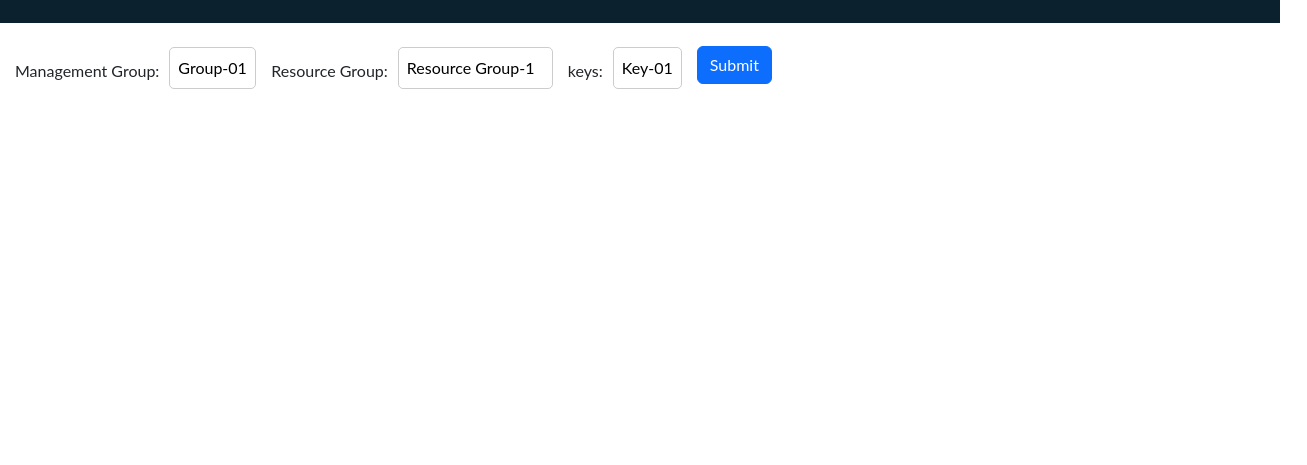
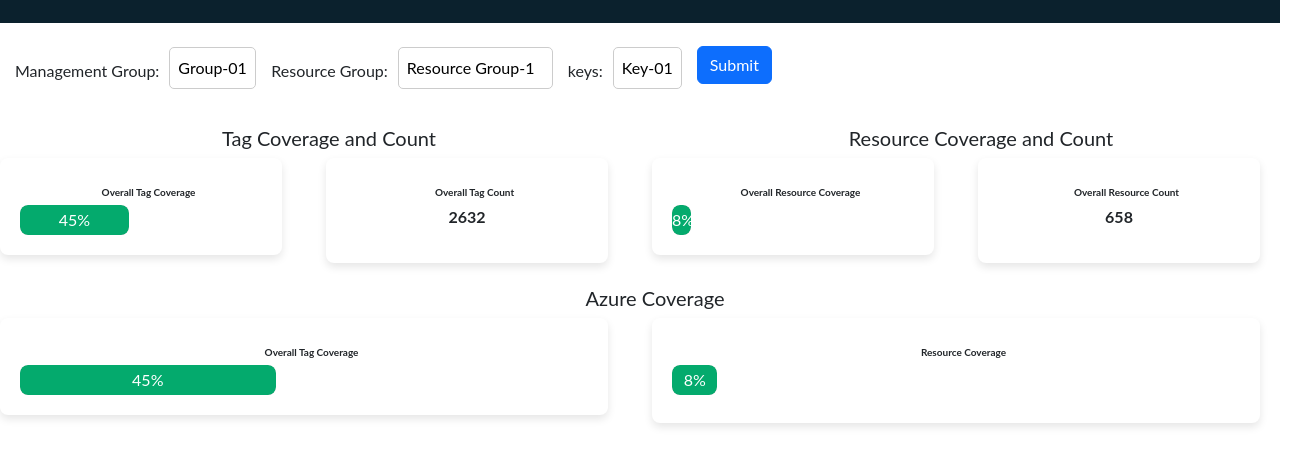
Before and after one commit to shashanktu/GEICO, a plain HTML site: page tagged.HTML in a window 1280 px wide. Shown: the part 99-564 px from the top of the page, 1307 px wide, since content can reach past the window. Drawn offline with nearby package versions, Linux system fonts and the light colour scheme.

Commit message:
push on 24th jan

```diff
--- a/tagged.HTML
+++ b/tagged.HTML
@@ -1,9 +1,12 @@
 <!DOCTYPE html>
 <html>
+
 <head>
   <title>Untagged</title>
 
-<link href="https://cdn.jsdelivr.net/npm/bootstrap@5.3.2/dist/css/bootstrap.min.css" rel="stylesheet" integrity="sha384-T3c6CoIi6uLrA9TneNEoa7RxnatzjcDSCmG1MXxSR1GAsXEV/Dwwykc2MPK8M2HN" crossorigin="anonymous">
+  <link href="https://cdn.jsdelivr.net/npm/bootstrap@5.3.2/dist/css/bootstrap.min.css" rel="stylesheet"
+    integrity="sha384-T3c6CoIi6uLrA9TneNEoa7RxnatzjcDSCmG1MXxSR1GAsXEV/Dwwykc2MPK8M2HN" crossorigin="anonymous">
+
   <style>
     body {
       font-family: "Lato", sans-serif;
@@ -44,15 +47,20 @@
     }
 
     @media screen and (max-height: 450px) {
-  .sidenav {padding-top: 15px;}
-  .sidenav a {font-size: 20px;}
+      .sidenav {
+        padding-top: 15px;
+      }
+
+      .sidenav a {
+        font-size: 20px;
+      }
     }
 
 
     .panel {
       display: none;
       padding: 0 18px;
-            background-color:black;
+      background-color: black;
       overflow: hidden;
     }
 
@@ -77,18 +85,22 @@
 
 
     .navbar-toggler {
-      order: -1; /* Move the navbar-toggler to the left */
+      order: -1;
+      /* Move the navbar-toggler to the left */
     }
 
     td b {
-    font-weight: 570; /* You can use values like 'normal', 'lighter', or specific numeric values */
+      font-weight: 570;
+      /* You can use values like 'normal', 'lighter', or specific numeric values */
     }
+
     header {
       background-color: #0b212d;
       color: #fff;
       padding: 10px;
 
     }
+
     .dropdown-container {
       display: flex;
       /* flex-direction: column; Display dropdowns in a column */
@@ -121,13 +133,13 @@ td b {
     label {
       font-size: 16px;
       margin-bottom: 5px;
-      margin-left: 15px;/* Add some margin between labels and dropdowns */
+      margin-left: 15px;
+      /* Add some margin between labels and dropdowns */
     }
 
     .button {
       margin-left: 15px;
       margin-top: -17px
-
     }
 
     .container {
@@ -136,22 +148,98 @@ td b {
       align-items: center;
       margin: 20px;
 
+
     }
-        .doughnut-container {
-            text-align: center;
-        }
-        canvas {
-            max-width: 400px;
-        }
+
     .count-box {
       border: 1px solid #ddd;
       padding: 10px;
       text-align: center;
     }
 
+
+    .progress-container {
+      display: flex;
+      width: 100%;
+      margin-bottom: 20px;
+    }
+
+    .box {
+      flex: 1;
+      box-shadow: 0 4px 8px rgba(0, 0, 0, 0.1);
+      background-color: #fff;
+      border-radius: 8px;
+      padding: 20px;
+      text-align: center;
+      margin-right: 20px;
+    }
+
+    .box1 {
+      flex: 1;
+      box-shadow: 0 4px 8px rgba(0, 0, 0, 0.1);
+      background-color: #fff;
+      border-radius: 8px;
+      padding: 20px;
+      text-align: center;
+      margin-right: 20px;
+      height: 105px;
+    }
+
+    h2 {
+      color: #333;
+    }
+
+    #myProgress1 {
+      width: 45%;
+      background-color: #ddd;
+      border-radius: 8px;
+      overflow: hidden;
+    }
+
+    #myProgress2 {
+      width: 8%;
+      background-color: #ddd;
+      border-radius: 8px;
+      overflow: hidden;
+    }
+
+    #myProg {
+      text-align: center;
+      width: 45%;
+      background-color: #fff;
+      border-radius: 8px;
+      overflow: hidden;
+    }
+
+
+    #myBar1 {
+      height: 30px;
+      background-color: #04AA6D;
+      text-align: center;
+      line-height: 30px;
+      color: white;
+      transition: width 0.5s ease;
+      border-radius: 8px;
+      box-shadow: 0 2px 4px rgba(0, 0, 0, 0.2);
+    }
+
+    #myBar2 {
+      height: 30px;
+
+      text-align: center;
+      line-height: 30px;
+      color: black;
+      transition: width 0.5s ease;
+      border-radius: 8px;
+      box-shadow: 0 2px 4px rgba(0, 0, 0, 0.2);
+    }
   </style>
-  <script src="https://cdn.jsdelivr.net/npm/chart.js"></script>
+  <!-- <script src="https://cdn.jsdelivr.net/npm/chart.js"></script> -->
+
+
+
 </head>
+
 <body>
 
 
@@ -225,27 +313,116 @@ td b {
       <option value="Key3">Key-03</option>
       <option value="Key4">Key-04</option>
     </select>
-  <div class ="button">
+    <div class="button">
       <button onclick="redirectToComplaince()" class="btn btn-primary">Submit</button>
 
 
     </div>
   </div>
+<br>
+
+  <div class="cont">
+    <div class="row">
+      <div class="col">
+        <div class="row" style="text-align: center;">
+          <label style="font-size: 20px;">Tag Coverage and Count</label>
+
+        </div>
+        <div class="row">
+          <div class="col">
+            <div class="progress-container">
+              <div class="box">
+                <label style="font-size: 10px;"><b>Overall Tag Coverage</b></label>
+                <div id="myProgress1">
+                  <div id="myBar1">45%</div>
+                </div>
+              </div>
+            </div>
+          </div>
+          <div class="col">
+            <div class="progress-container">
+              <div class="box1">
+                <label style="font-size: 10px"><b>Overall Tag Count</b></label>
+                <p><b>2632</b></p>
+
+              </div>
+            </div>
+          </div>
+        </div>
+      </div>
+      <div class="col">
+        <div class="row" style="text-align: center;">
+          <label style="font-size: 20px;">Resource Coverage and Count</label>
+
+        </div>
+        <div class="row">
+          <div class="col">
+            <div class="progress-container">
+              <div class="box">
+                <label style="font-size: 10px;"><b>Overall Resource Coverage</b></label>
+                <div id="myProgress2">
+                  <div id="myBar1">8%</div>
+                </div>
+              </div>
+            </div>
+          </div>
+          <div class="col">
+            <div class="progress-container">
+              <div class="box1">
+                <label style="font-size: 10px"><b>Overall Resource Count</b></label>
+                <p><b>658</b></p>
+
+              </div>
+            </div>
+          </div>
+        </div>
+      </div>
+    </div>
+    <div class="row">
+      <div class="col">
+        <div class="row" style="text-align: center;">
+          <label style="font-size: 20px;">Azure Coverage</label>
+
+        </div>
+        <div class="row">
+          <div class="col">
+            <div class="progress-container">
+              <div class="box">
+                <label style="font-size: 10px;"><b>Overall Tag Coverage</b></label>
+                <div id="myProgress1">
+                  <div id="myBar1">45%</div>
+                </div>
+              </div>
+            </div>
+          </div>
+          <div class="col">
+            <div class="progress-container">
+              <div class="box1">
+                <label style="font-size: 10px"><b>Resource Coverage</b></label>
+                <div id="myProgress2">
+                  <div id="myBar1">8%</div>
+                </div>
+
+              </div>
+            </div>
+          </div>
+        </div>
+      </div>
+
+    </div>
+    </div>
 
 
-  <!-- <canvas id="myDoughnutChart" width="400" height="200"></canvas> -->
-
-  <!-- <div class="container">
-    <div class="doughnut-container" style="margin-right: 480px;">
-        <canvas id="myDoughnutChart" width="200" height="200"></canvas>
-        </div>
-        <div class="count-box"  >
-            <h3>Overall Tag Count</h3>
-            <p>Count: 2632</p>  Adjust the count as needed -->
-        <!-- </div>
-    </div> -->
 
 
+
+
+
+
+
+    <script src="https://cdn.jsdelivr.net/npm/bootstrap@5.3.2/dist/js/bootstrap.bundle.min.js"
+      integrity="sha384-C6RzsynM9kWDrMNeT87bh95OGNyZPhcTNXj1NW7RuBCsyN/o0jlpcV8Qyq46cDfL"
+      crossorigin="anonymous"></script>
     <script>
       function openNav() {
         document.getElementById("mySidenav").style.width = "250px";
@@ -259,7 +436,7 @@ var acc = document.getElementsByClassName("accordion");
       var i;
 
       for (i = 0; i < acc.length; i++) {
-        acc[i].addEventListener("click", function() {
+        acc[i].addEventListener("click", function () {
           this.classList.toggle("active");
           var panel = this.nextElementSibling;
           if (panel.style.display === "block") {
@@ -277,29 +454,9 @@ var acc = document.getElementsByClassName("accordion");
       function redirectToComplaince() {
         window.location.href = "Compliance.html";
       }
-        var ctx = document.getElementById('myDoughnutChart').getContext('2d');
-var myDoughnutChart = new Chart(ctx, {
-    type: 'doughnut',
-    data: {
-        labels: ['Tag Coverage', 'Label 2', ],
-        datasets: [{
-            data: [45,55], // Adjust these values according to your data
-            backgroundColor: ['#FF6384', '#808080'], // Adjust colors as needed
-        }]
-    },
-    options: {
-
-        cutoutPercentage: 60, // Adjust the cutout percentage to control the size of the center hole
-        responsive: false, // Disable responsiveness for fixed-size canvas
-
-        // legend: {
-        //     display: false, // Hide legend
-        // },
-
-    }
-});
 
 
     </script>
 </body>
+
 </html>
```
Also changed, not shown: Edit_Resources.html (+1 -10 lines), doughnut.html (added, +145 -0 lines), grid.html (added, +33 -0 lines), progress.html (added, +74 -0 lines). Lines whose indentation alone changed are shown as unchanged.
